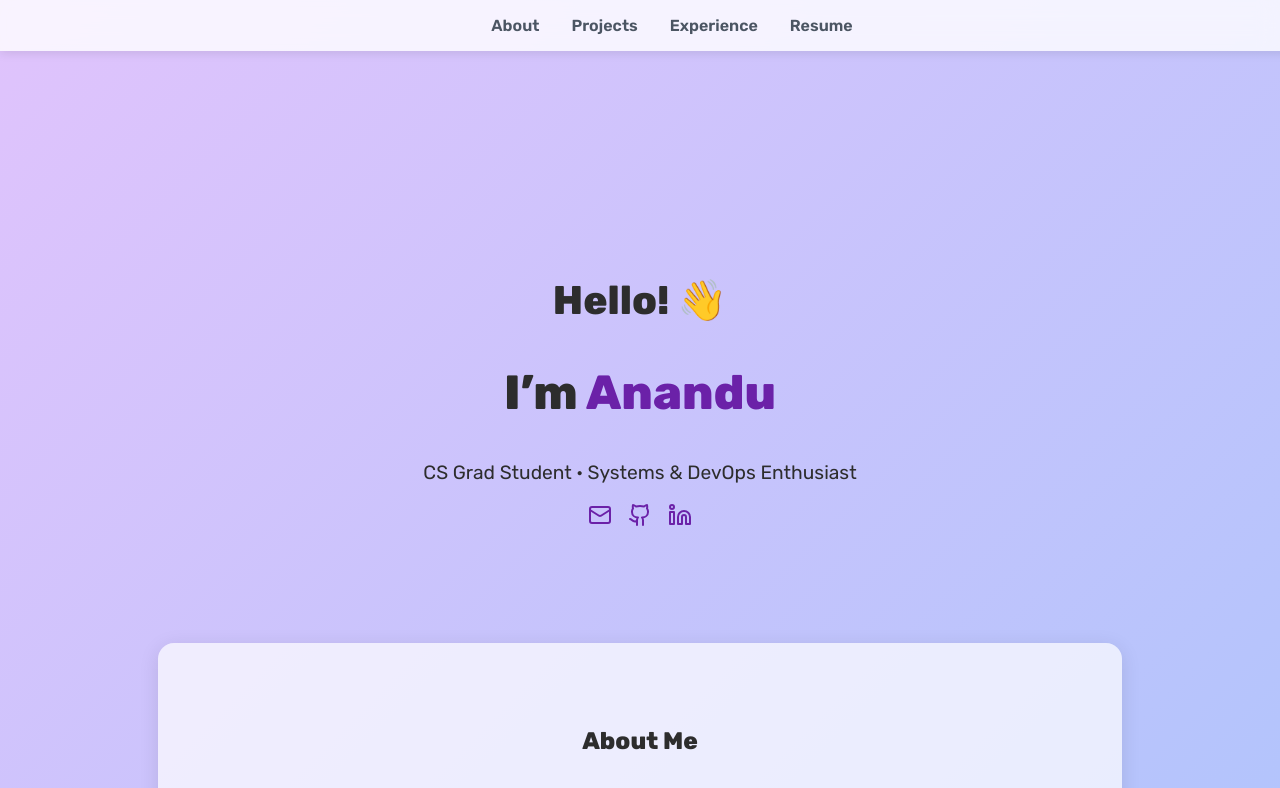
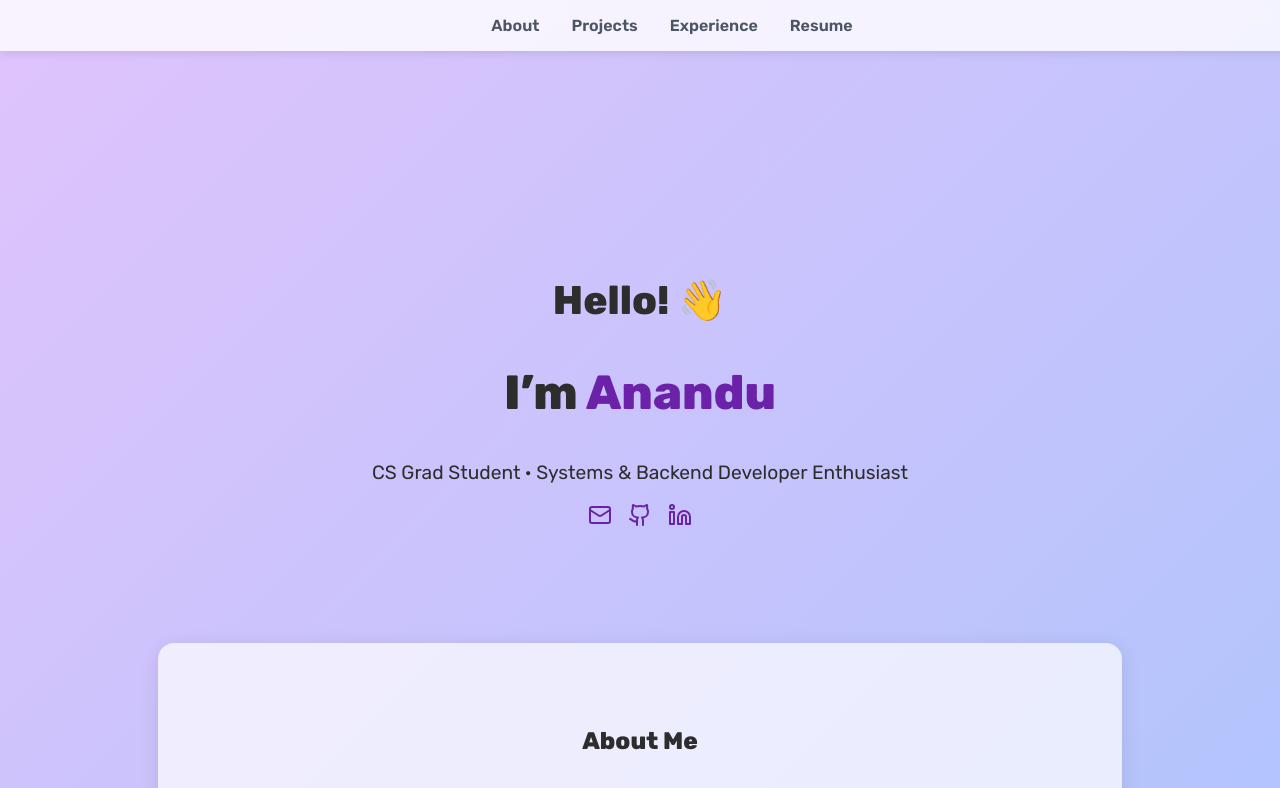
Before and after one commit to anandu-0116/portfolio, a React (Vite) app: page / in a window 1280 px wide. Shown: the top 788 px of the page. Built offline with nearby package versions, Linux system fonts and the light colour scheme.

Commit message:
Minor changes

```diff
--- a/index.html
+++ b/index.html
@@ -4,7 +4,7 @@
     <meta charset="UTF-8" />
     <link rel="icon" type="image/svg+xml" href="./vite.svg" />
     <meta name="viewport" content="width=device-width, initial-scale=1.0" />
-    <title>Anandu | DevOps Trainer</title>
+    <title>Anandu</title>
 
     <!-- Fonts: Inter for body, Poppins for headings -->
     <link href="https://fonts.googleapis.com/css2?family=Inter:wght@400;600;700&family=Poppins:wght@600;800&display=swap" rel="stylesheet">
--- a/src/App.jsx
+++ b/src/App.jsx
@@ -19,7 +19,7 @@ function App() {
         <h1 className="intro">
           I’m <span className="highlight">Anandu</span>
         </h1>
-        <p className="subtitle">CS Grad Student · Systems & DevOps Enthusiast</p>
+        <p className="subtitle">CS Grad Student · Systems & Backend Developer Enthusiast</p>
         <div className="social-icons">
           <a href="mailto:ananduap19122001@gmail.com"><Mail /></a>
           <a href="https://github.com/anandu-0116" target="_blank" rel="noreferrer">
```
